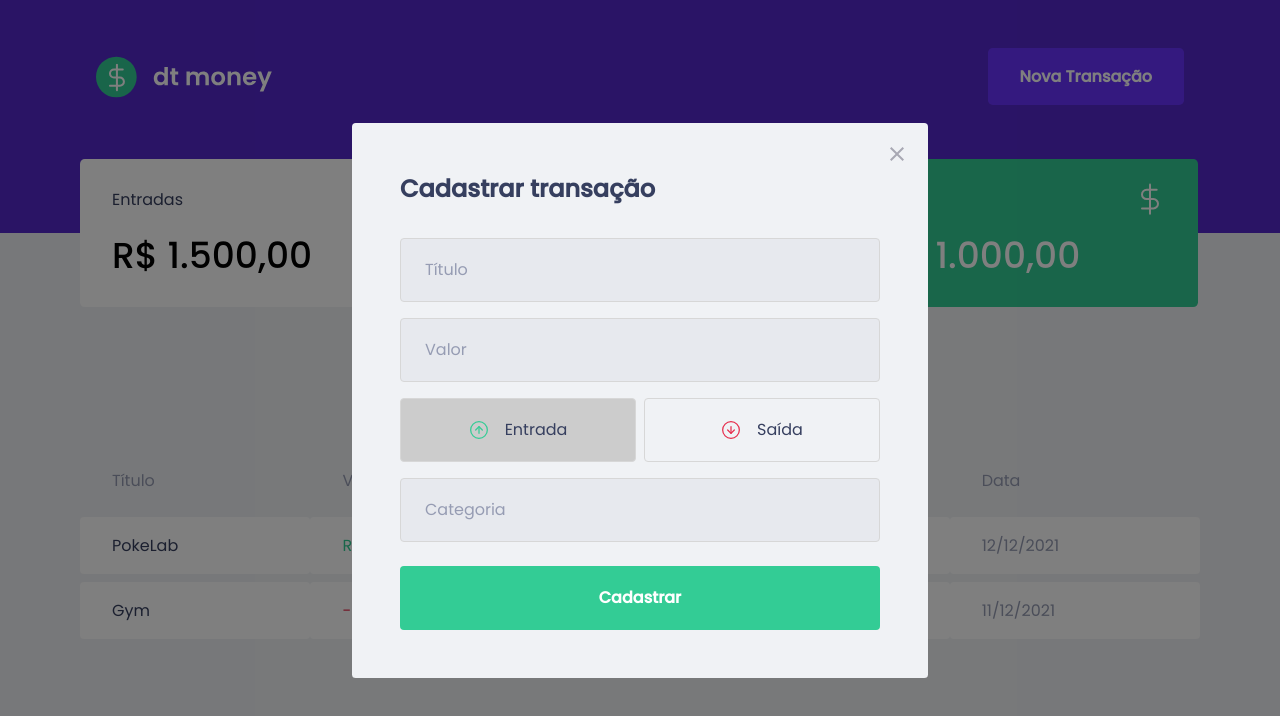
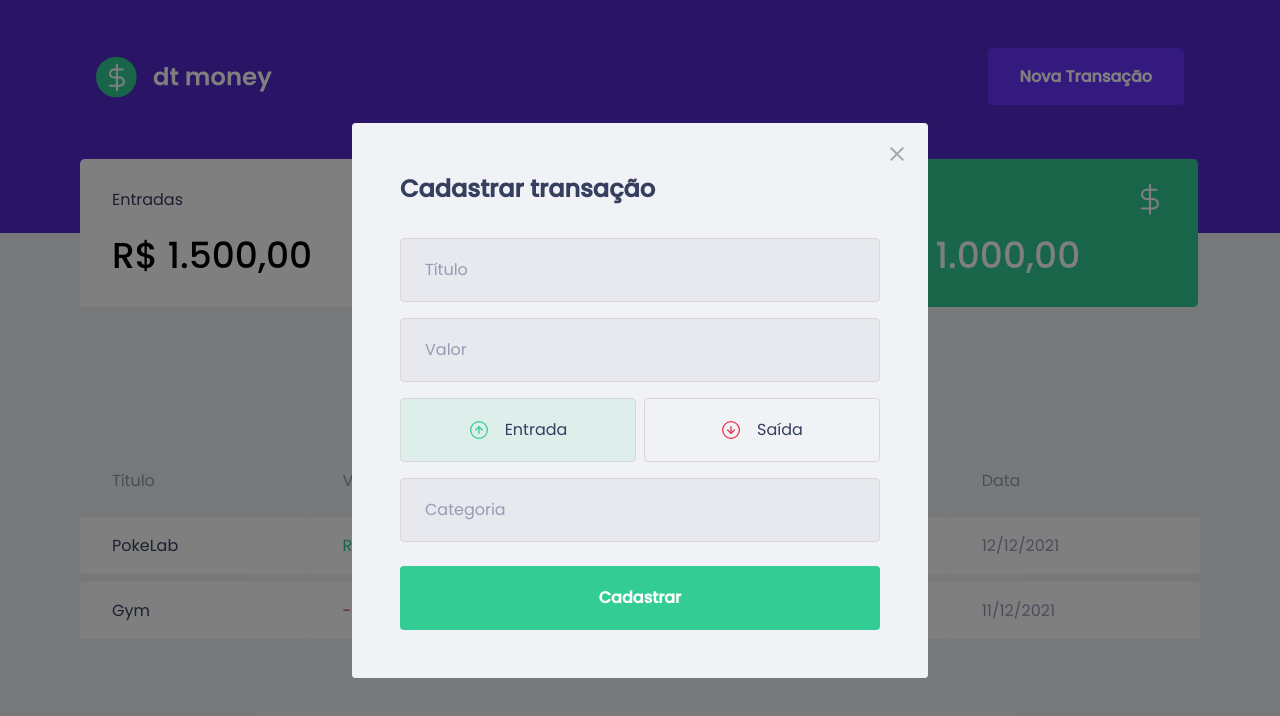
Before and after one commit to LeonardoBrizolla/rocket-money, a React (Create React App) app: page / in a window 1280 px wide. Both pictures are taken after a click on the button "Nova Transação". Shown: the top 716 px of the page. Built offline with nearby package versions, Linux system fonts and the light colour scheme; no server answers; what miragejs would draw is missing.

Commit message:
Colors on buttons

```diff
--- a/src/components/NewTransactionModal/index.tsx
+++ b/src/components/NewTransactionModal/index.tsx
@@ -45,6 +45,7 @@
               setType('deposit');
             }}
             isActive={type === 'deposit'}
+            activeColor="green"
           >
             <img src={incomeImg} alt="Entrada" />
             <span>Entrada</span>
@@ -56,6 +57,7 @@
               setType('withdraw');
             }}
             isActive={type === 'withdraw'}
+            activeColor="red"
           >
             <img src={outcomeImg} alt="Saída" />
             <span>Saída</span>
--- a/src/components/NewTransactionModal/styles.ts
+++ b/src/components/NewTransactionModal/styles.ts
@@ -1,5 +1,5 @@
 import styled from 'styled-components';
-import { darken } from 'polished';
+import { darken, transparentize } from 'polished';
 
 export const Container = styled.form`
   h2 {
@@ -58,14 +58,21 @@
 
 interface RadioBoxProps {
   isActive: boolean;
+  activeColor: 'green' | 'red';
 }
+
+const colors = {
+  green: '#33CC95',
+  red: '#e52e4d',
+};
 
 export const RadioBox = styled.button<RadioBoxProps>`
   height: 4rem;
   border: 1px solid #d7d7d7;
   border-radius: 0.25rem;
 
-  background: ${({ isActive }) => (isActive ? '#ccc' : 'transparent')};
+  background: ${({ isActive, activeColor }) =>
+    isActive ? transparentize(0.9, colors[activeColor]) : 'transparent'};
 
   display: flex;
   align-items: center;
```
